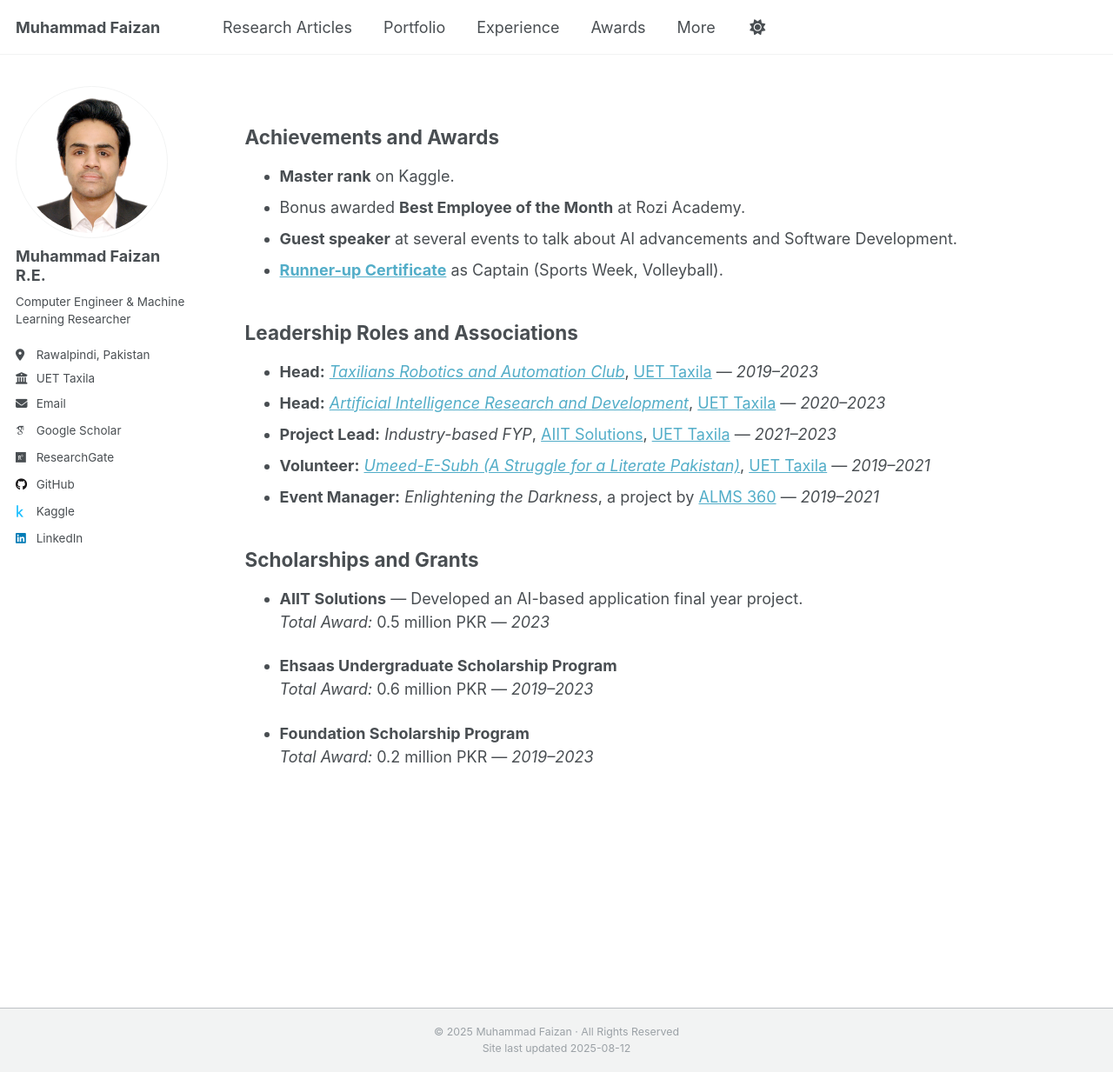
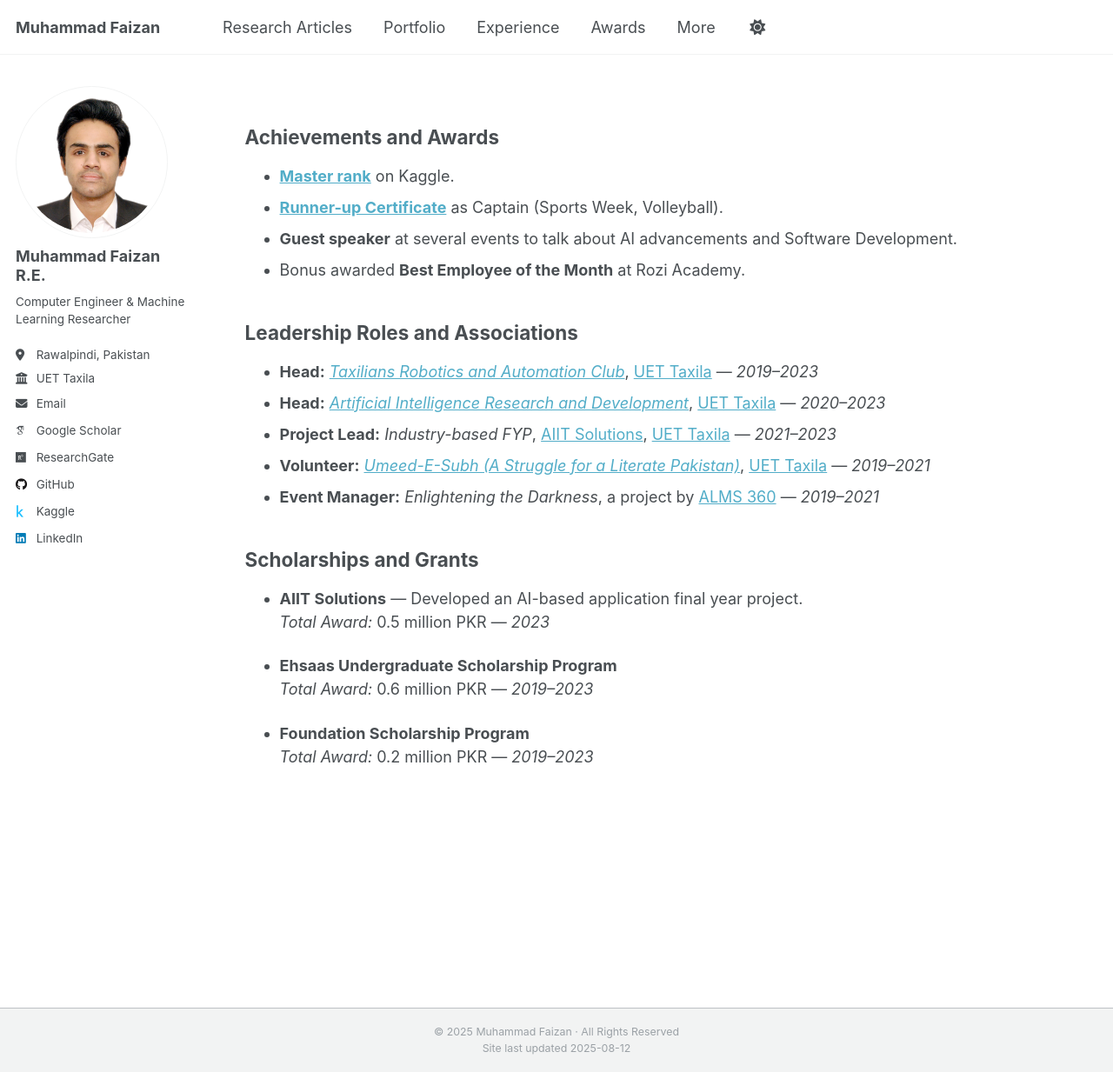
Before and after one commit to MuhammadFaizan99/MuhammadFaizan99.github.io, a Jekyll site: the page built from _pages/awards.md, in a window 1280 px wide and 1233 px high. Shown: the whole window at 87% size. Built offline with Jekyll 4.4.1, drawn with Linux system fonts in a browser that asks for light colours; some web fonts are replaced; a script that is not in the unit is left out; part of the change alters nothing that is shown.

```diff
--- a/_pages/awards.md
+++ b/_pages/awards.md
@@ -10,10 +10,10 @@ redirect_from:
 
 ## Achievements and Awards
 
-- **Master rank** on Kaggle.
+- [**Master rank**](https://www.kaggle.com/muhammadfaizan65) on Kaggle.
+- [**Runner-up Certificate**](https://drive.google.com/file/d/16C0nUqVjeAWJ2AZPXiZdZCFbgqcTTKpZ/view?usp=sharing) as Captain (Sports Week, Volleyball).
+- **Guest speaker** at several events to talk about AI advancements and Software Development.
 - Bonus awarded **Best Employee of the Month** at Rozi Academy.
-- **Guest speaker** at several events to talk about AI advancements and Software Development.
-- [**Runner-up Certificate**](https://drive.google.com/file/d/16C0nUqVjeAWJ2AZPXiZdZCFbgqcTTKpZ/view?usp=sharing) as Captain (Sports Week, Volleyball).
 
 ## Leadership Roles and Associations
 
```
